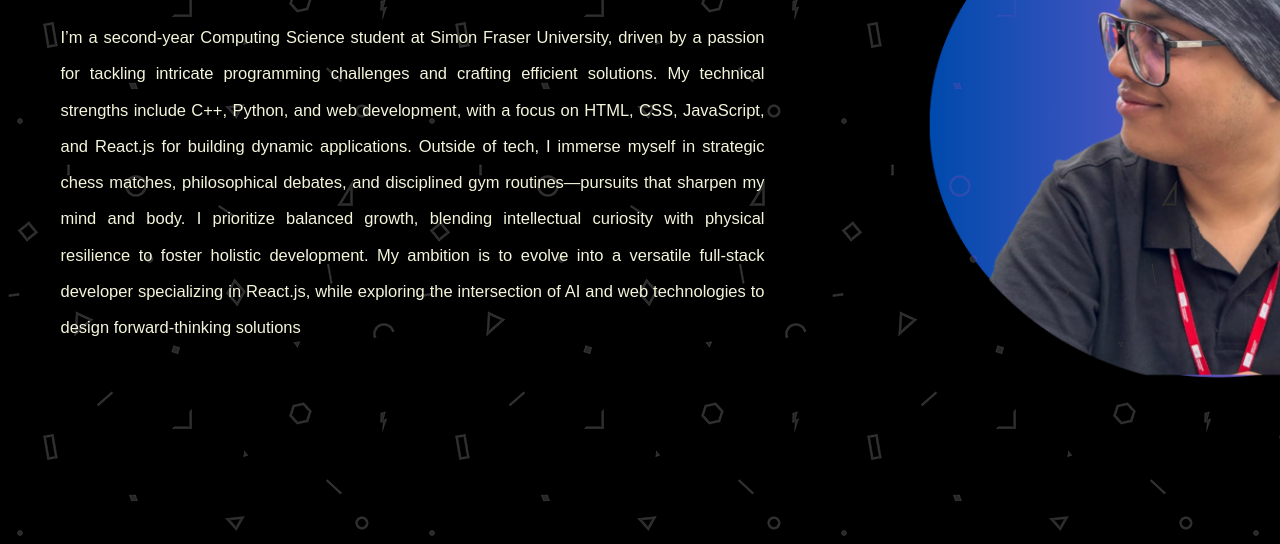
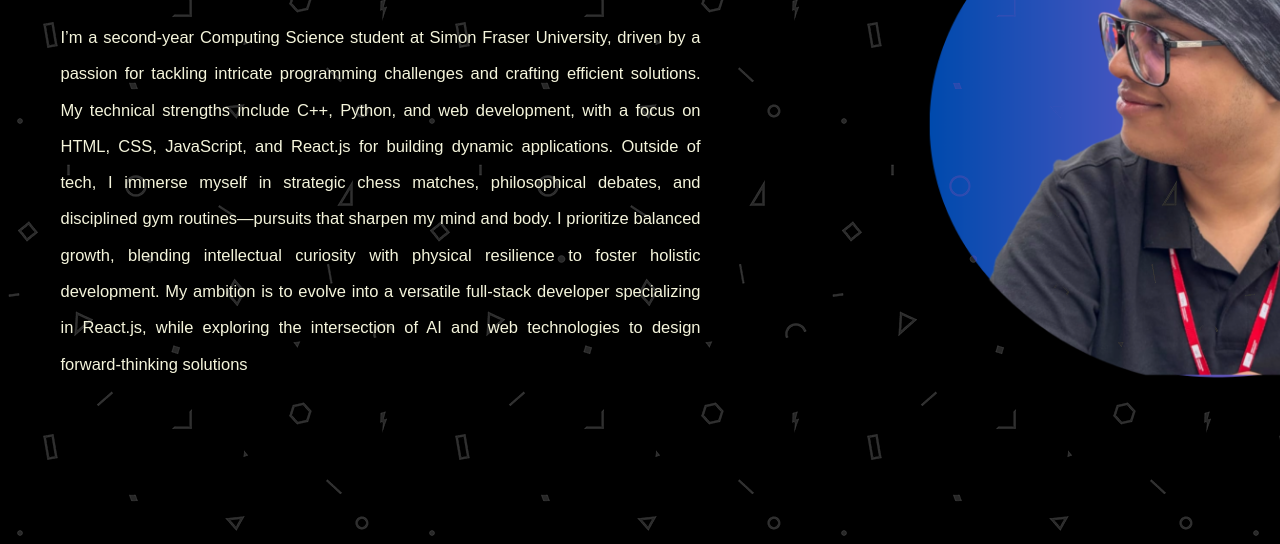
Before and after one commit to ajit200315/Portfolio, a plain HTML site: page About.html in a window 1280 px wide. Shown: the part 256-800 px from the top of the page. Drawn offline with Linux system fonts and the light colour scheme.

Commit message:
about me paragraph changed from 55 to 50vw

```diff
--- a/About.css
+++ b/About.css
@@ -74,7 +74,7 @@ nav ul {
 }
 
 .aboutMe {
-    width: 55vw;
+    width: 50vw;
     position: relative;
     top: -478.5px;
     left: 60.5px;
```
